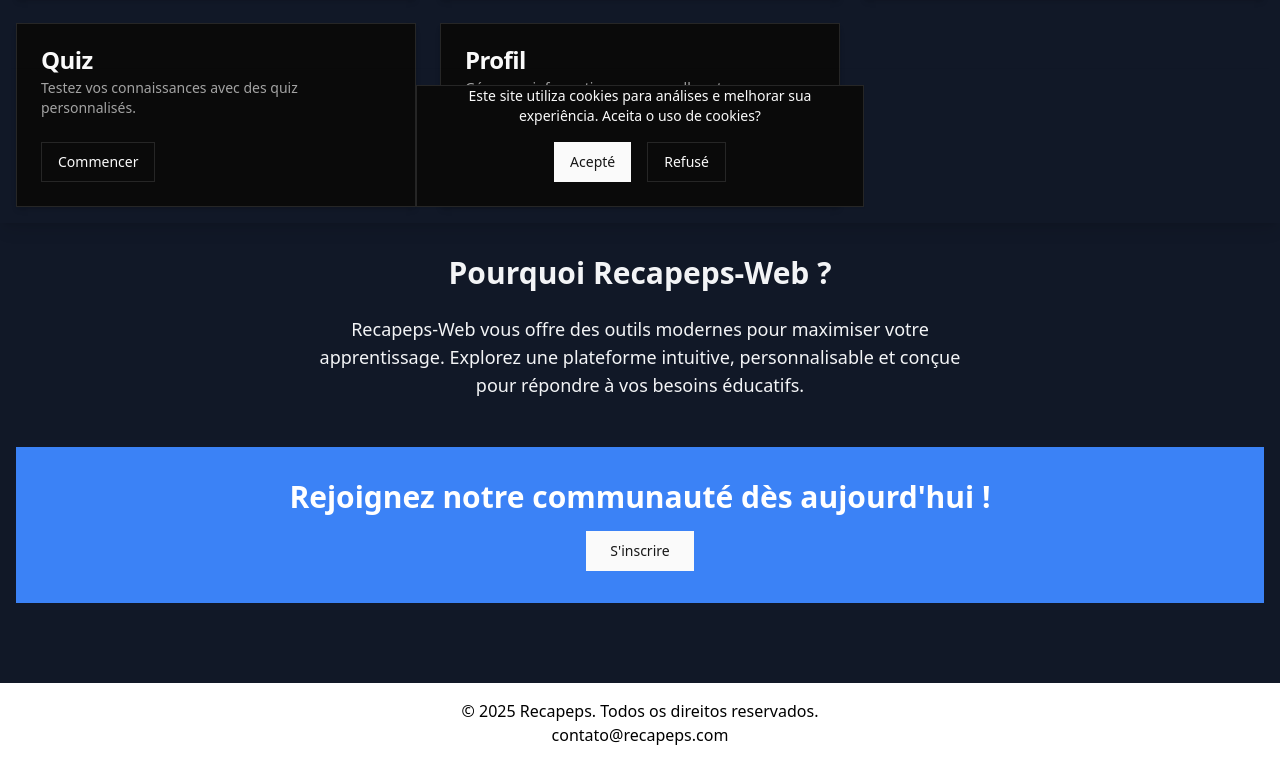
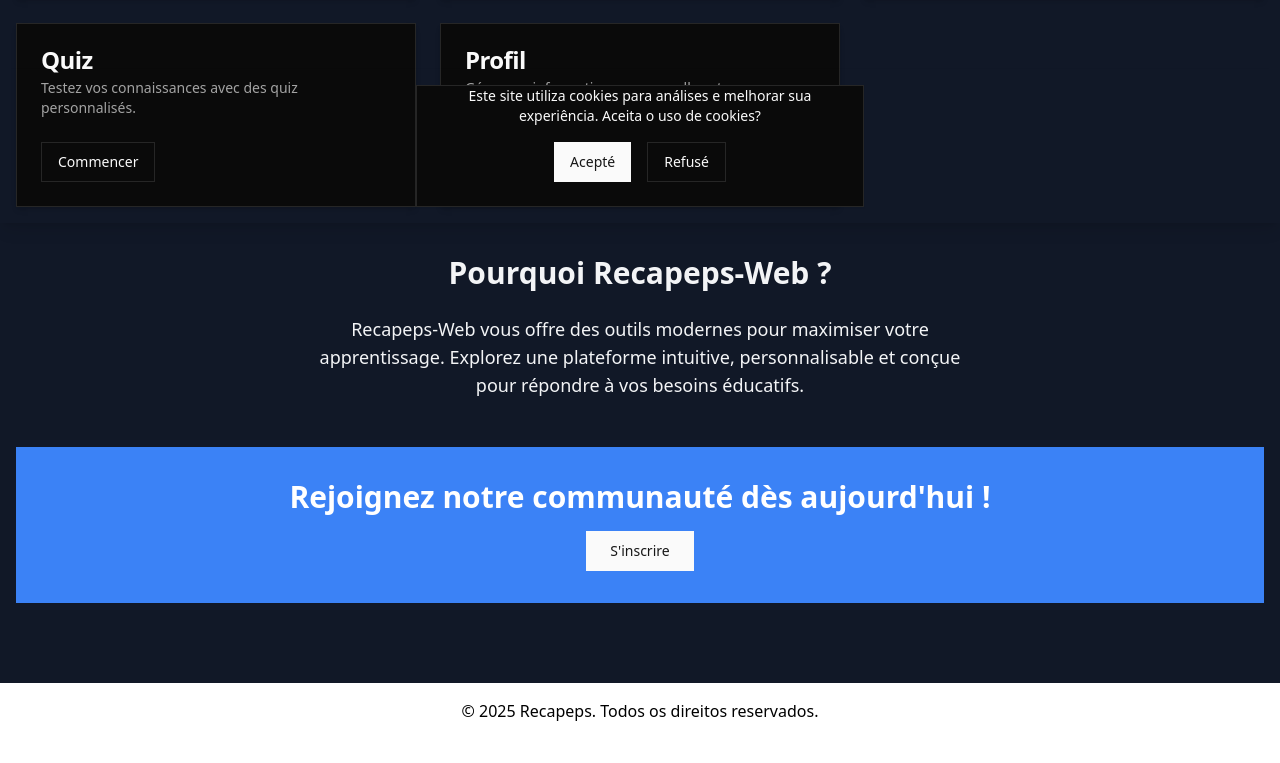
Before and after one commit to diogojorgebasso/recapeps-platform, a React (Vite) app: page / in a window 1280 px wide. Shown: the part 577-1340 px from the top of the page. After the commit the page ends 1316 px from the top, so only its background shows below. Built offline with nearby package versions, Linux system fonts and the light colour scheme; no server answers.

Commit message:
fix: remove email link from Footer component

```diff
--- a/src/components/Footer.tsx
+++ b/src/components/Footer.tsx
@@ -3,7 +3,6 @@
         <footer id="contact" className="w-full py-4">
             <div className="container mx-auto text-center">
                 <p>&copy; {new Date().getFullYear()} Recapeps. Todos os direitos reservados.</p>
-                <a href="mailto:contato@recapeps.com" className="hover:underline">contato@recapeps.com</a>
             </div>
         </footer>
     )
```
